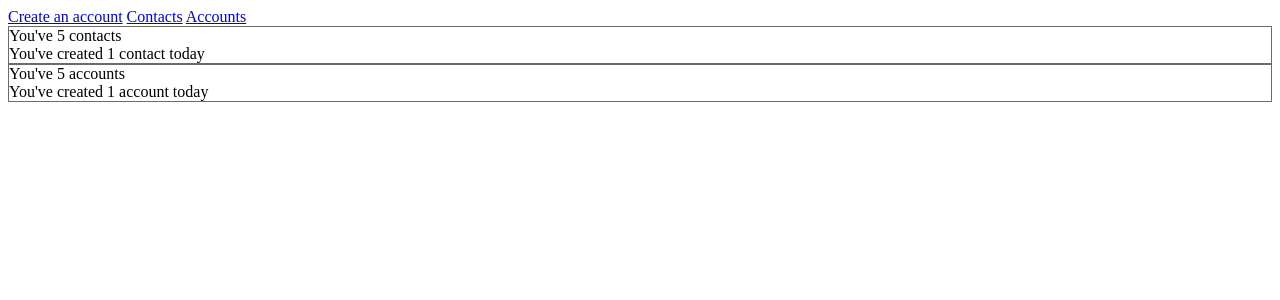
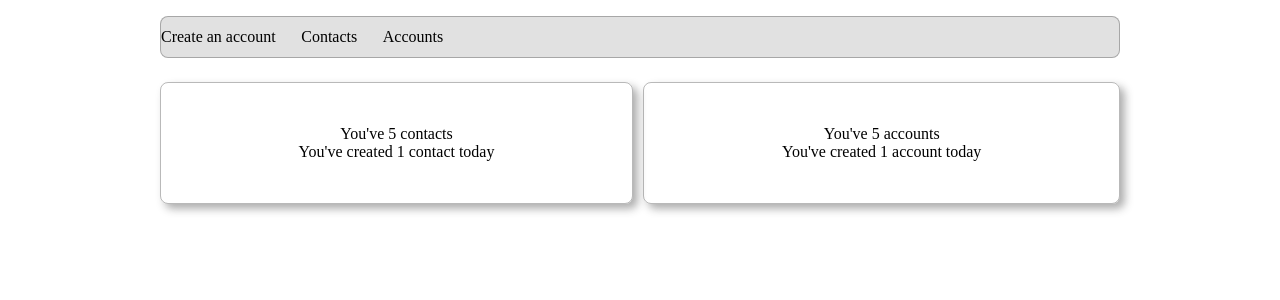
Before and after one commit to Giu-Hub/CRM, a Flask app: page / in a window 1280 px wide. Shown: the top 300 px of the page. Run offline with Flask 3, Linux system fonts and the light colour scheme.

Commit message:
Added backend creating account

```diff
--- a/application.py
+++ b/application.py
@@ -1,6 +1,6 @@
 from flask import Flask, render_template, request
-from flask_cors import CORS
 from markupsafe import escape
+from queries import insert_account
 import requests
 import json
 
@@ -34,27 +34,39 @@ def view_account_by_vat_code(vat_code):
 def create_account():
     return render_template("create_account.html")
 
-@app.route("/api/create_account", methods=['POST', 'GET'])
+@app.route("/api/create_account", methods=["POST"])
 def handle_creating_account():
-    print('CJNSJC')
+    vatCode = request.form["vatCode"]
 
-    # with open("credentials.json") as file:
-    #     credentials = json.load(file)
+    # https://stackoverflow.com/questions/20199126/reading-json-from-a-file
+    with open("credentials.json") as file:
+        credentials = json.load(file)
 
-    # url = f"https:/test.company.openapi.com/IT-advanced/{vat_code/}"
-    # headers = {
-    #     "Authorization": f"Bearer {credentials["token"]}",
-    #     "Accept": "application/json"
-    # }
-    # response = requests.get(
-    #     url = url,
-    #     headers = headers
-    # )
-    return 'ADSJNSUCB'
+    url = f"https://test.company.openapi.com/IT-start/{vatCode}"
 
-@app.route("/check_tax_code")
-def check_tax_code():
-    print("Hello")
+    headers = {
+        "Authorization": f"Bearer {credentials['token']}",
+        "Accept": "application/json"
+    }
+    response = requests.get(
+        url = url,
+        headers = headers
+    )
+
+    response_json = response.json()
+
+    data = response_json.get("data")[0]
+
+    fields = dict()
+
+    fields["vatCode"] = data.get("vatCode")
+    fields["companyName"] = data.get("companyName")
+    fields["streetName"] = data.get("address").get("registeredOffice").get("streetName")
+    fields["region"] = data.get("address").get("registeredOffice").get("region").get("description")
+
+    statusCode = insert_account(fields)
+
+    return statusCode
 
 @app.route("/contacts")
 def view_contacts():
--- a/queries.py
+++ b/queries.py
@@ -1,16 +1,16 @@
 import sqlite3
 
-DATABASE = '../CRM.db'
+DATABASE = '../crm.db'
 
-def get_count_account():
+def insert_account(fields):
     connection = sqlite3.connect(DATABASE)
+
     cursor = connection.cursor()
 
     # https://www.geeksforgeeks.org/python/using-sqlite-aggregate-functions-in-python/
 
-    cursor.execute('SELECT COUNT(vat_code) FROM Account')
+    # Fai la query di INSERT
+    # Se andato a buon fine ritorna 201
+    # Altrimenti cercare un errore di ritorno quando fallisce 503
 
-    print(cursor.fetchone())
-
-if __name__ == '__main__':
-    get_count_account()
+    return '200'
--- a/static/accounts.css
+++ b/static/accounts.css
@@ -30,7 +30,7 @@ html {
 .account-info {
     display: inline-block;
     height: 60%;
-    vertical-align: middle;
+    vertical-align: top;
 }
 
 .account-name {
--- a/static/index.css
+++ b/static/index.css
@@ -1,4 +1,55 @@
+body {
+    width: 75%;
+    margin: 2vh auto;
+}
+
+#info-container {
+    display: grid;
+    grid-template-columns: auto auto;
+    column-gap: .8vw;
+}
+
 #contacts-container,
 #accounts-container {
-    border: .1rem solid rgba(70, 70, 70, .8);
+    border: .1rem solid rgba(80, 80, 80, .4);
+    border-radius: .5rem;
+    box-shadow: .3rem .3rem .5rem rgba(50, 50, 50, .4);
+    height: 15vh;
 }
+
+#contacts-container > p,
+#accounts-container > p {
+    display: block;
+    height: 50%;
+    text-align: center;
+    margin: 0;
+}
+
+#contacts-container > p:first-child,
+#accounts-container > p:first-child {
+    vertical-align: middle;
+    align-content: end;
+}
+
+#actions-bar {
+    border: .1rem solid rgba(80, 80, 80, .4);
+    border-radius: .5rem;
+    background-color: rgba(180, 180, 180, .4);
+    height: 5vh;
+    margin-bottom: 3vh;
+    display: flex;
+    flex-direction: row;
+    column-gap: 2vw;
+}
+
+#actions-bar > a {
+    text-decoration: none;
+    border-radius: .3rem;
+    color: #000;
+    height: 100%;
+    align-content: center;
+}
+
+#actions-bar > a:hover {
+    box-shadow: .5rem .5rem .5rem rgba(50, 50, 50, .4);
+}
--- a/templates/index.html
+++ b/templates/index.html
@@ -5,19 +5,21 @@
     <link rel="stylesheet" href="{{ url_for('static', filename='index.css') }}">
 </head>
 <body>
-    <nav>
+    <nav id="actions-bar">
         <a href="{{ url_for('create_account') }}">Create an account</a>
         <a href="{{ url_for('view_contacts') }}">Contacts</a>
         <a href="{{ url_for('view_accounts') }}">Accounts</a>
     </nav>
 
-    <div id="contacts-container">
-        <div>You've 5 contacts</div>
-        <div>You've created 1 contact today</div>
-    </div>
-    <div id="accounts-container">
-        <div>You've 5 accounts</div>
-        <div>You've created 1 account today</div>
+    <div id="info-container">
+        <div id="contacts-container">
+            <p>You've 5 contacts</p>
+            <p>You've created 1 contact today</p>
+        </div>
+        <div id="accounts-container">
+            <p>You've 5 accounts</p>
+            <p>You've created 1 account today</p>
+        </div>
     </div>
 </body>
 </html>
```
Also changed, not shown: static/create_account.js (+21 -6 lines), static/create_contact.css (added, +58 -0 lines), templates/create_contact.html (+18 -0 lines).
